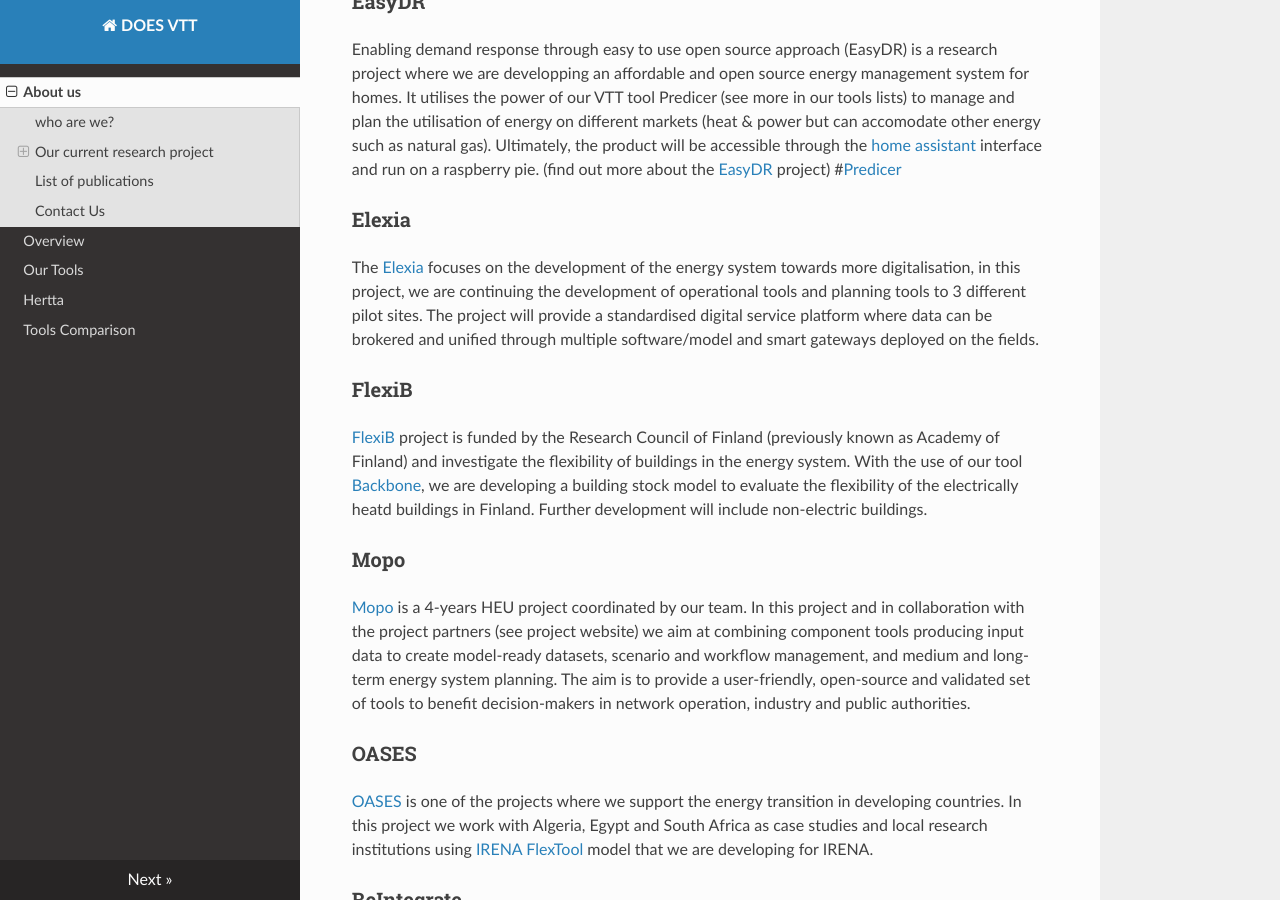
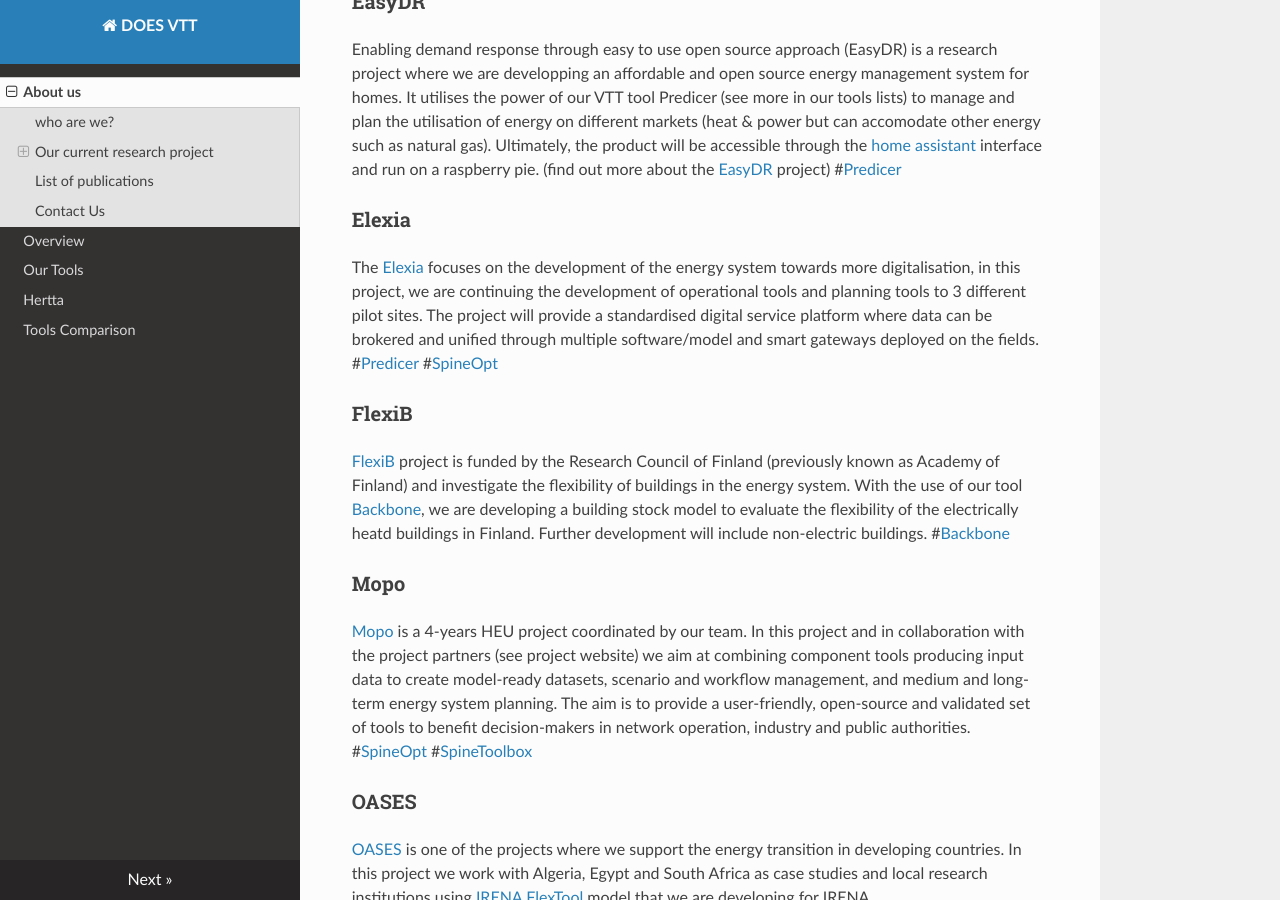
Before and after one commit to DOESVTT/doesvtt, an MkDocs documentation site: the page built from docs/index.md, in a window 1280 px wide and 900 px high, scrolled down 1403 px. Built offline with MkDocs 1.6.1, drawn with Linux system fonts in a browser that asks for light colours; nearby versions of some CDN libraries.

Commit message:
Update index.md

```diff
--- a/docs/index.md
+++ b/docs/index.md
@@ -24,13 +24,13 @@
 (find out more about the [EasyDR](https://cris.vtt.fi/en/projects/enabling-demand-response-through-easy-to-use-open-source-approach) project) #[Predicer](https://doesvtt.github.io/doesvtt/our_tools/#predicer)
 
 ### Elexia
-The [Elexia](https://www.elexia-project.eu) focuses on the development of the energy system towards more digitalisation, in this project, we are continuing the development of operational tools and planning tools to 3 different pilot sites. The project will provide a standardised digital service platform where data can be brokered and unified through multiple software/model and smart gateways deployed on the fields.
+The [Elexia](https://www.elexia-project.eu) focuses on the development of the energy system towards more digitalisation, in this project, we are continuing the development of operational tools and planning tools to 3 different pilot sites. The project will provide a standardised digital service platform where data can be brokered and unified through multiple software/model and smart gateways deployed on the fields. #[Predicer](https://doesvtt.github.io/doesvtt/our_tools/#predicer) #[SpineOpt](https://doesvtt.github.io/doesvtt/our_tools/#spineopt)
 
 ### FlexiB
-[FlexiB](https://cris.vtt.fi/en/projects/integration-of-building-flexibility-into-future-energy-systems) project is funded by the Research Council of Finland (previously known as Academy of Finland) and investigate the flexibility of buildings in the energy system. With the use of our tool [Backbone](https://doesvtt.github.io/doesvtt/our_tools/#backbone), we are developing a building stock model to evaluate the flexibility of the electrically heatd buildings in Finland. Further development will include non-electric buildings.
+[FlexiB](https://cris.vtt.fi/en/projects/integration-of-building-flexibility-into-future-energy-systems) project is funded by the Research Council of Finland (previously known as Academy of Finland) and investigate the flexibility of buildings in the energy system. With the use of our tool [Backbone](https://doesvtt.github.io/doesvtt/our_tools/#backbone), we are developing a building stock model to evaluate the flexibility of the electrically heatd buildings in Finland. Further development will include non-electric buildings. #[Backbone](https://doesvtt.github.io/doesvtt/our_tools/#backbone)
 
 ### Mopo
-[Mopo](tools-for-energy-system-modelling.org) is a 4-years HEU project coordinated by our team. In this project and in collaboration with the project partners (see project website) we aim at combining component tools producing input data to create model-ready datasets, scenario and workflow management, and medium and long-term energy system planning. The aim is to provide a user-friendly, open-source and validated set of tools to benefit decision-makers in network operation, industry and public authorities.
+[Mopo](tools-for-energy-system-modelling.org) is a 4-years HEU project coordinated by our team. In this project and in collaboration with the project partners (see project website) we aim at combining component tools producing input data to create model-ready datasets, scenario and workflow management, and medium and long-term energy system planning. The aim is to provide a user-friendly, open-source and validated set of tools to benefit decision-makers in network operation, industry and public authorities. #[SpineOpt](https://doesvtt.github.io/doesvtt/our_tools/#spineopt) #[SpineToolbox](https://doesvtt.github.io/doesvtt/our_tools/#spinetoolbox)
 
 ### OASES
 [OASES](https://www.leap-re.eu/oases/) is one of the projects where we support the energy transition in developing countries. In this project we work with Algeria, Egypt and South Africa as case studies and local research institutions using [IRENA FlexTool](https://doesvtt.github.io/doesvtt/our_tools/#irena-flextool) model that we are developing for IRENA.
```
